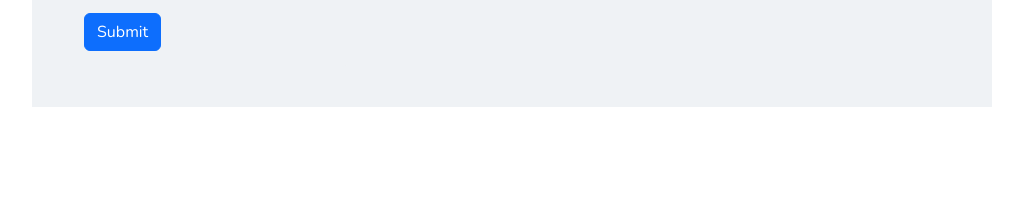
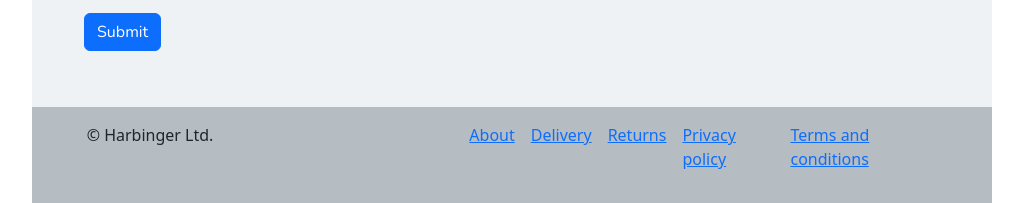
Before and after one commit to klubus/kodilla-fullstack, a plain HTML site: page module-2/index.html in a window 1280 px wide. Shown: the part 2471-2674 px from the top of the page, without its empty margins (128-1151 px from the left). Before the commit the page ends 2578 px from the top, so only its background shows below. Drawn offline with nearby package versions, Linux system fonts and the light colour scheme; a web font is replaced by a local one.

Commit message:
module-2: footer

```diff
--- a/module-2/index.html
+++ b/module-2/index.html
@@ -324,5 +324,19 @@
         </div>
       </div>
     </section>
+    <footer class="py-3 w-75 mx-auto">
+      <div class="row justify-content-evenly">
+        <div class="col-md-4"><p>© Harbinger Ltd.</p></div>
+        <div class="col-md-6">
+          <ul class="list-unstyled d-md-flex gap-3 justify-content-center">
+            <li><a href="#">About</a></li>
+            <li><a href="#">Delivery</a></li>
+            <li><a href="#">Returns</a></li>
+            <li><a href="#">Privacy policy</a></li>
+            <li><a href="#">Terms and conditions</a></li>
+          </ul>
+        </div>
+      </div>
+    </footer>
   </body>
 </html>
--- a/module-2/style.css
+++ b/module-2/style.css
@@ -36,12 +36,12 @@
   object-fit: cover;
 }
 
-.info {
+.info,
+.info .card {
   background-color: #eff2f5;
 }
 
 .info .card {
-  background-color: #eff2f5;
   border: none;
   font-family: "Libertinus Sans", sans-serif;
 }
@@ -57,3 +57,7 @@
 #fname {
   font-size: small;
 }
+
+footer {
+  background-color: #b5bcc2;
+}
```
